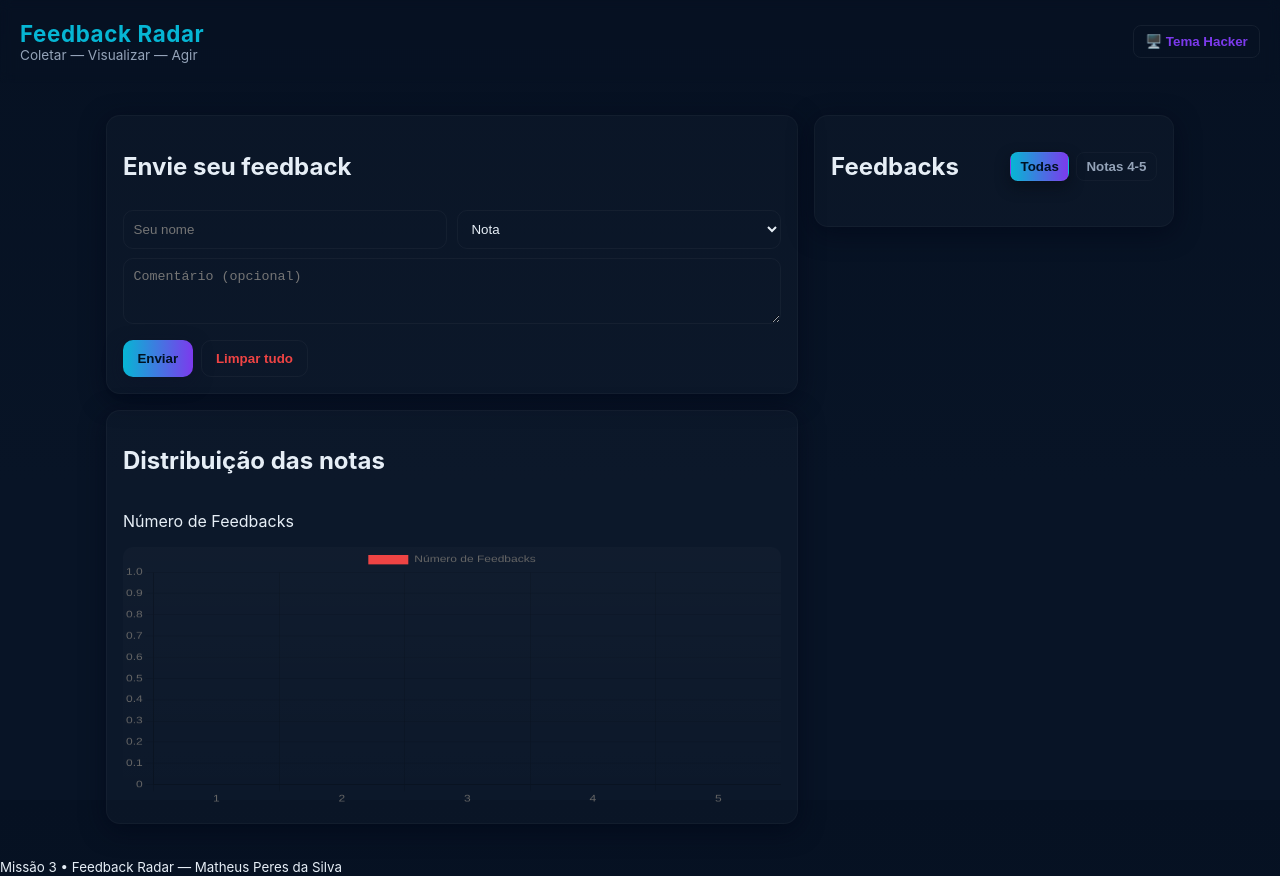
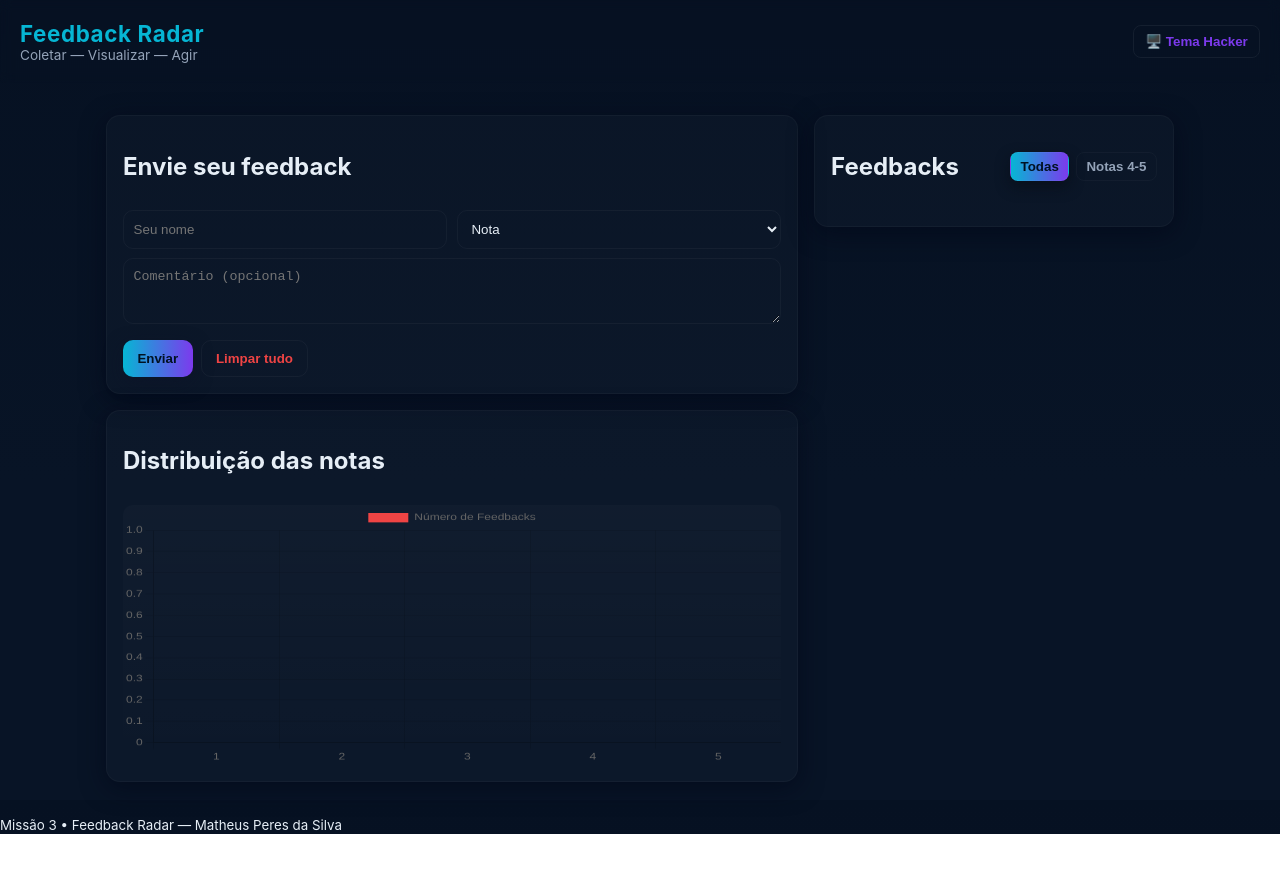
Before and after one commit to by-lelaEbirds/FeedBack-Radar, a plain HTML site: page index.html in a window 1280 px wide. After the commit the page ends 834 px from the top, so only its background shows below. Drawn offline with nearby package versions, Linux system fonts and the light colour scheme.

Commit message:
Update index.html

```diff
--- a/index.html
+++ b/index.html
@@ -21,6 +21,9 @@
     </header>
 
     <main class="container">
+      <!-- Matrix canvas atrás dos cards -->
+      <canvas id="matrixCanvas" class="matrix"></canvas>
+
       <section class="card form-card" aria-labelledby="form-title">
         <div class="card-header">
           <h2 id="form-title">Envie seu feedback</h2>
@@ -60,7 +63,6 @@
         <div class="card-header">
           <h2 id="chart-title">Distribuição das notas</h2>
         </div>
-        <p class="chart-label">Número de Feedbacks</p>
         <canvas id="chartCanvas"></canvas>
       </section>
     </main>
@@ -68,9 +70,6 @@
     <footer class="footer">
       <small>Missão 3 • Feedback Radar — Matheus Peres da Silva</small>
     </footer>
-
-    <!-- matrix canvas overlay -->
-    <canvas id="matrixCanvas" class="matrix"></canvas>
   </div>
 
   <script src="js/script.js"></script>
```
